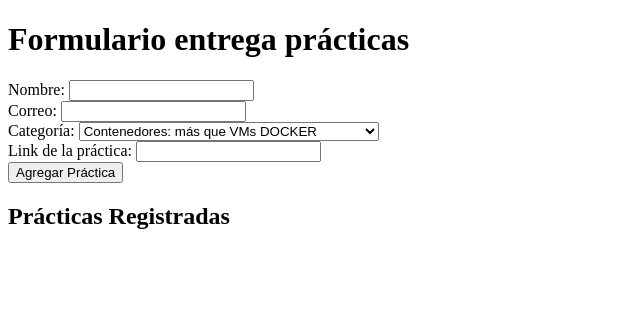
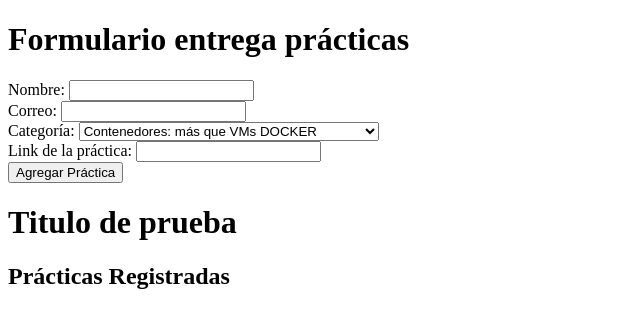
Before and after one commit to sergicastin/KC-CI-CD, a Flask app: page / in a window 1280 px wide. Shown: the top 328 px of the page, without its empty margins (0-640 px from the left). Run offline with Flask 2, Linux system fonts and the light colour scheme; data that the repository does not hold is empty; some libraries are stand-ins or nearby versions.

Commit message:
Update index.html

```diff
--- a/app/templates/index.html
+++ b/app/templates/index.html
@@ -32,6 +32,8 @@
         <button type="submit">Agregar Práctica</button>
     </form>
 
+    <h1>Titulo de prueba</h1>
+
     <h2>Prácticas Registradas</h2>
     {% if practicas %}
         <table border="1">
```
